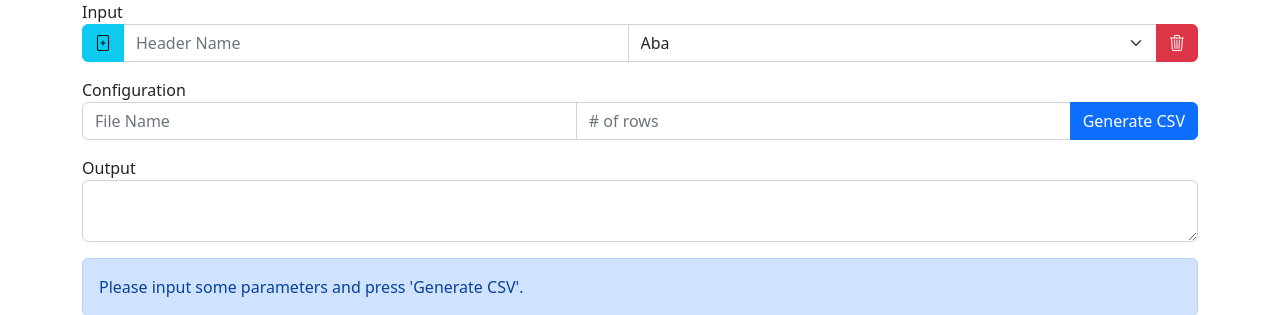
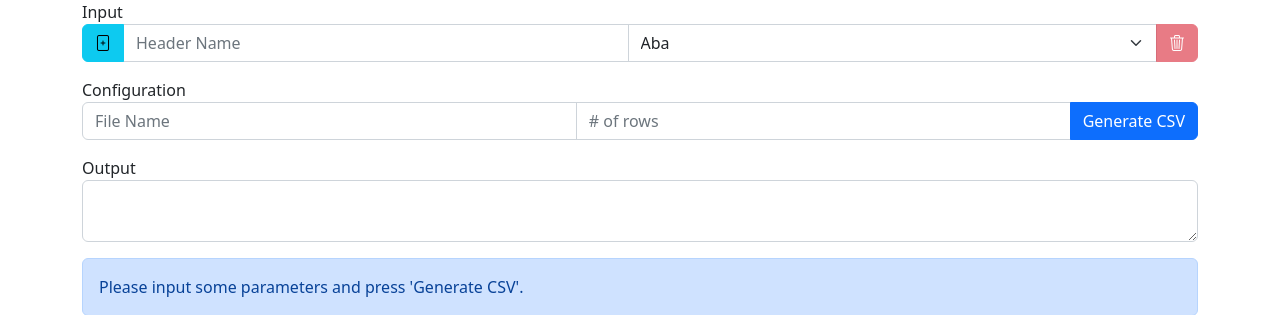
Before and after one commit to paulrmclain/csv-generator, a Flask app: page / in a window 1280 px wide. Shown: the part 46-361 px from the top of the page. Run offline with Flask 3, Linux system fonts and the light colour scheme.

Commit message:
UI updates

```diff
--- a/static/script.js
+++ b/static/script.js
@@ -67,6 +67,10 @@ $(function() {
             }
         }
 
+        return headers;
+    };
+
+    var generate_csv = function(headers) {
         console.log(JSON.stringify(headers));
 
         var csv_file_name = $('#csv_file_name').val();
@@ -105,6 +109,7 @@ $(function() {
 
     $('#generate').click(function() {
         var header_data = build_header_data();
+        generate_csv(headers);
     });
 
     $('body').on('click', "[id^=delete]", function() {
--- a/templates/index.html
+++ b/templates/index.html
@@ -29,7 +29,7 @@
                         <button class="btn btn-info" type="button" id="add"><i class="bi bi-file-plus"></i></button>
                         <input type="text" id="name_0" class="form-control" placeholder="Header Name">
                         <select class="form-select" id="type_0"></select>
-                        <button class="btn btn-danger" type="button" id="delete_0"><i class="bi bi-trash3"></i></button>
+                        <button class="btn btn-danger disabled" type="button" id="delete_0"><i class="bi bi-trash3"></i></button>
                     </div>
                 </div>
             </div>
```
